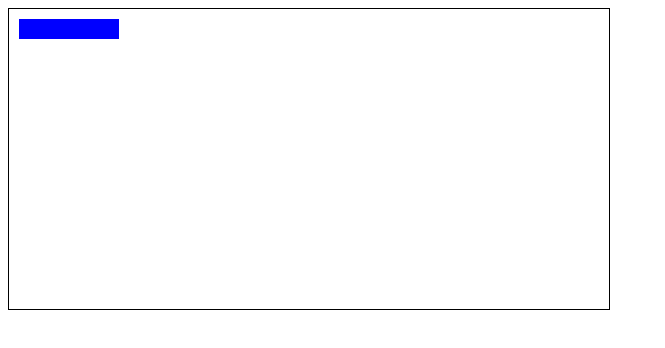
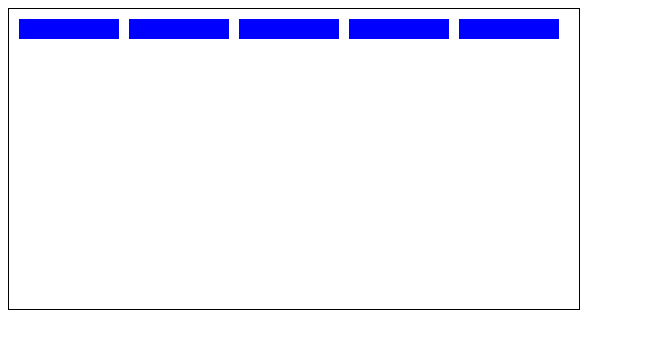
Before and after one commit to inclined4X/Breakout-Game, a plain HTML site: page index.html in a window 1280 px wide. Shown: the whole page, without its empty margins (0-665 px from the left). Drawn offline with Linux system fonts and the light colour scheme.

Commit message:
changed the width of the grid

```diff
--- a/script.js
+++ b/script.js
@@ -15,20 +15,20 @@ class Block {
 // draw all my blocks
 const blocks = [
   new Block(10, 270),
-  new Block(10, 270),
-  new Block(10, 270),
-  new Block(10, 270),
-  new Block(10, 270),
-  new Block(10, 270),
-  new Block(10, 270),
-  new Block(10, 270),
-  new Block(10, 270),
-  new Block(10, 270),
-  new Block(10, 270),
-  new Block(10, 270),
-  new Block(10, 270),
-  new Block(10, 270),
-  new Block(10, 270),
+  new Block(120, 270),
+  new Block(230, 270),
+  new Block(340, 270),
+  new Block(450, 270),
+  //   new Block(10, 270),
+  //   new Block(10, 270),
+  //   new Block(10, 270),
+  //   new Block(10, 270),
+  //   new Block(10, 270),
+  //   new Block(10, 270),
+  //   new Block(10, 270),
+  //   new Block(10, 270),
+  //   new Block(10, 270),
+  //   new Block(10, 270),
 ];
 // draw my block
 function addBlocks() {
--- a/styles.css
+++ b/styles.css
@@ -1,6 +1,6 @@
 .grid {
   position: absolute;
-  width: 600px;
+  width: 570px;
   height: 300px;
   border: 1px solid black;
 }
```
